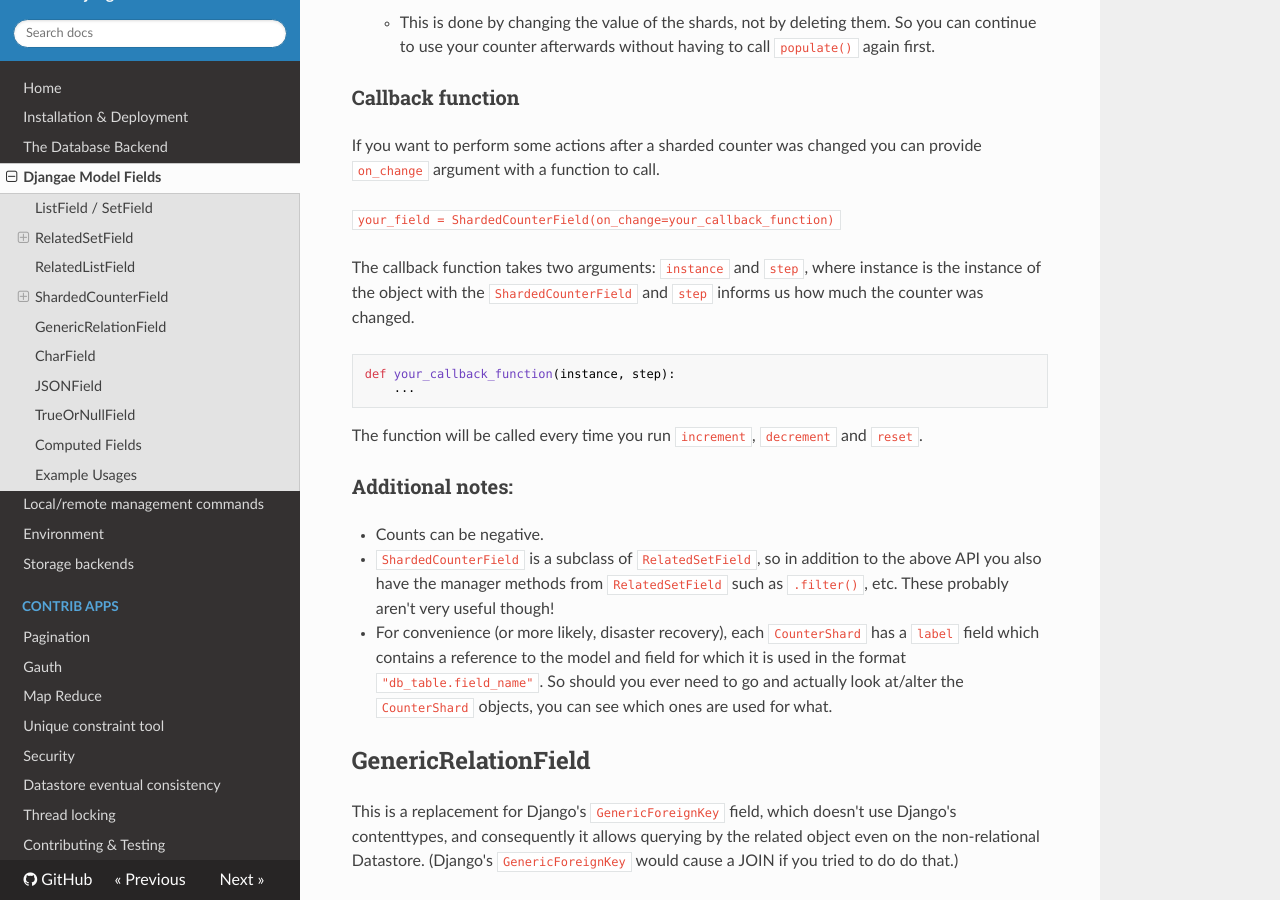
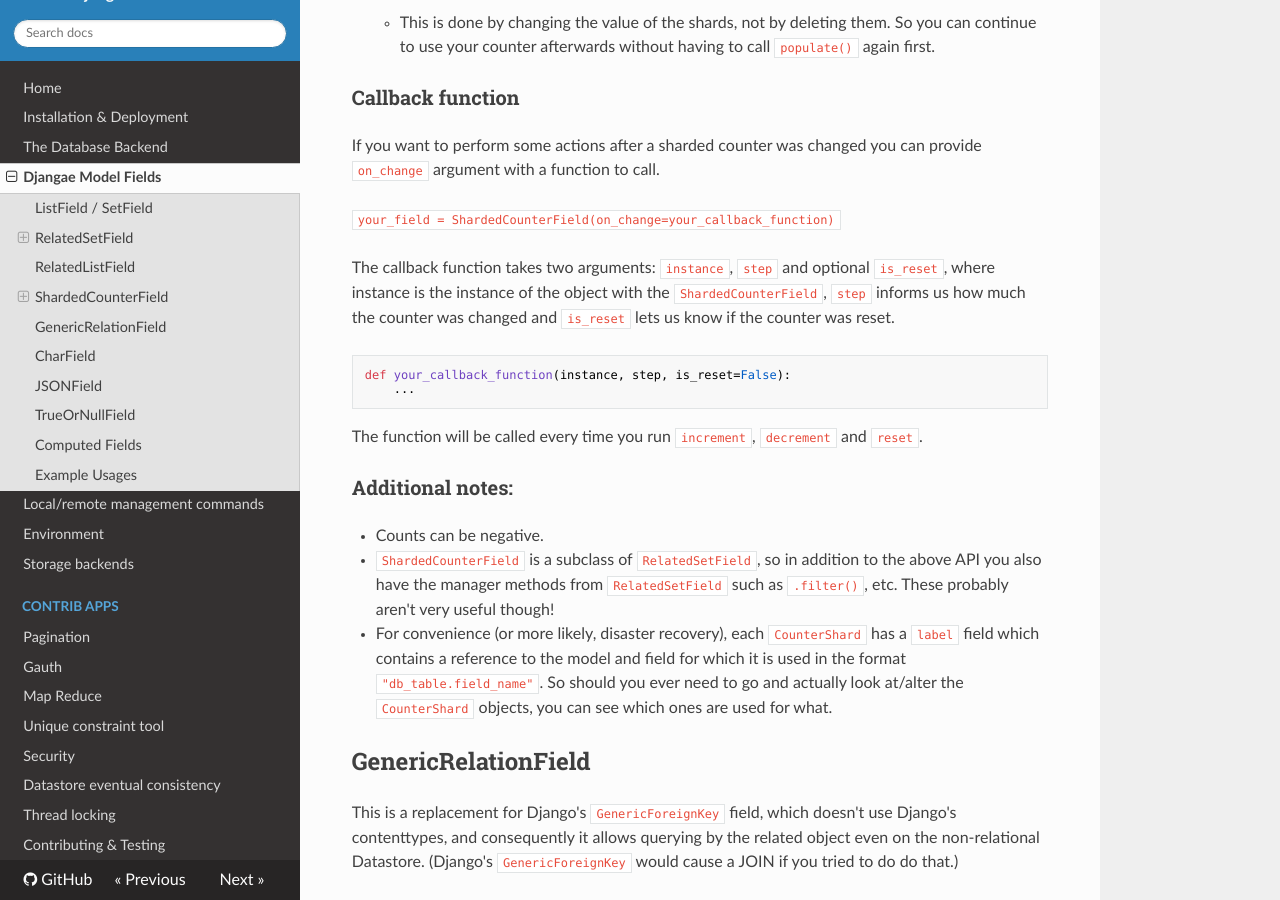
Before and after one commit to wittfabian/djangae, an MkDocs documentation site: the page built from docs/fields.md, in a window 1280 px wide and 900 px high, scrolled down 3622 px. Built offline with MkDocs 1.6.1, drawn with Linux system fonts in a browser that asks for light colours; nearby versions of some CDN libraries; old or Windows-style settings are respelled for this version of MkDocs.

Commit message:
`is_reset` added as a param for `on_change` callback on `ShardedCounterField`

````diff
--- a/docs/fields.md
+++ b/docs/fields.md
@@ -101,10 +101,10 @@ If you want to perform some actions after a sharded counter was changed you can
 
 ```your_field = ShardedCounterField(on_change=your_callback_function)```
 
-The callback function takes two arguments: `instance` and `step`, where instance is the instance of the object with the `ShardedCounterField` and `step` informs us how much the counter was changed.
+The callback function takes two arguments: `instance`, `step` and optional `is_reset`, where instance is the instance of the object with the `ShardedCounterField`, `step` informs us how much the counter was changed and `is_reset` lets us know if the counter was reset.
 
 ```python
-def your_callback_function(instance, step):
+def your_callback_function(instance, step, is_reset=False):
     ...
 ```
 
````
Also changed, not shown: 2 other files.
